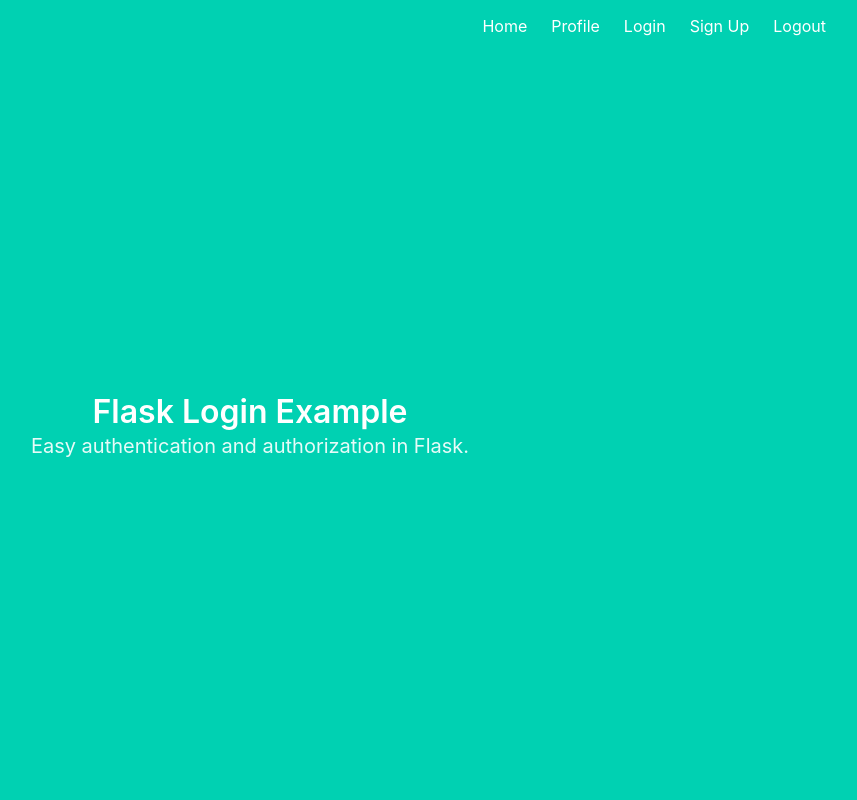
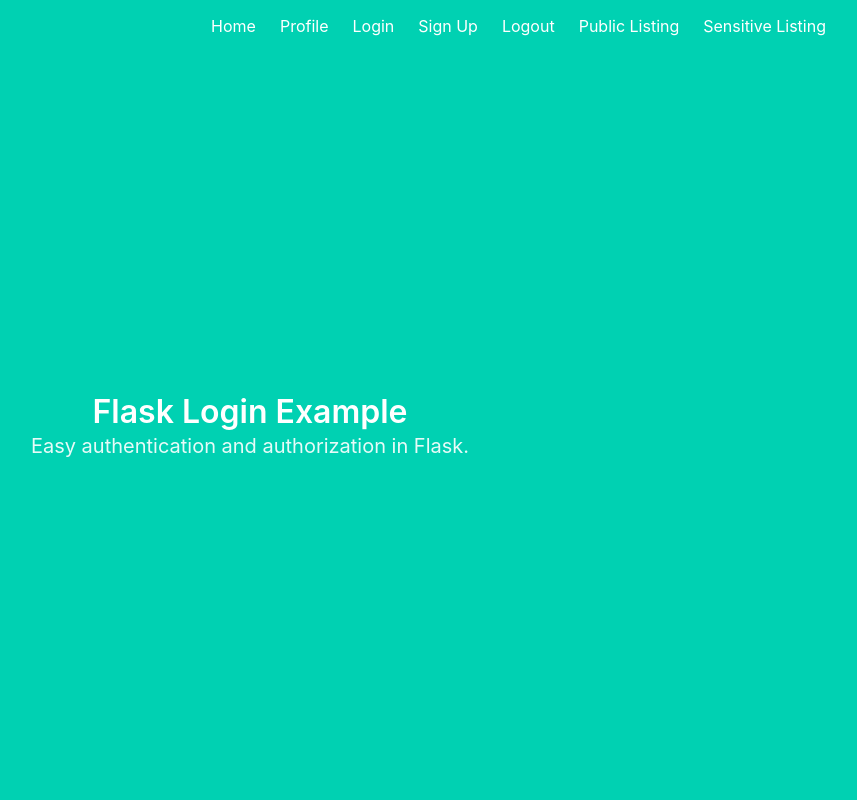
Before and after one commit to 18F/10x-dux-app, a Flask app: page / in a window 1280 px wide. Shown: the whole page, without its empty margins (390-1247 px from the left). Run offline with Flask 2, Linux system fonts and the light colour scheme.

Commit message:
Build out public-private dichotomy.

```diff
--- a/project/main.py
+++ b/project/main.py
@@ -8,6 +8,15 @@ main = Blueprint('main', __name__, static_folder='static', template_folder='temp
 def index():
     return render_template('index.html')
 
+@main.route('/public')
+def public():
+    return render_template('public.html')
+
+@main.route('/sensitive')
+@login_required
+def sensitive():
+    return render_template('sensitive.html')
+
 @main.route('/profile')
 @login_required
 def profile():
--- a/project/template/base.html
+++ b/project/template/base.html
@@ -33,6 +33,12 @@
                             <a href="{{ url_for('auth.logout') }}" class="navbar-item">
                                 Logout
                             </a>
+                            <a href="{{ url_for('main.public') }}" class="navbar-item">
+                                Public Listing
+                            </a>
+                            <a href="{{ url_for('main.sensitive') }}" class="navbar-item">
+                                Sensitive Listing
+                            </a>
                         </div>
                     </div>
                 </div>
```
Also changed, not shown: project/template/public.html (added, +10 -0 lines), project/template/sensitive.html (added, +10 -0 lines).
